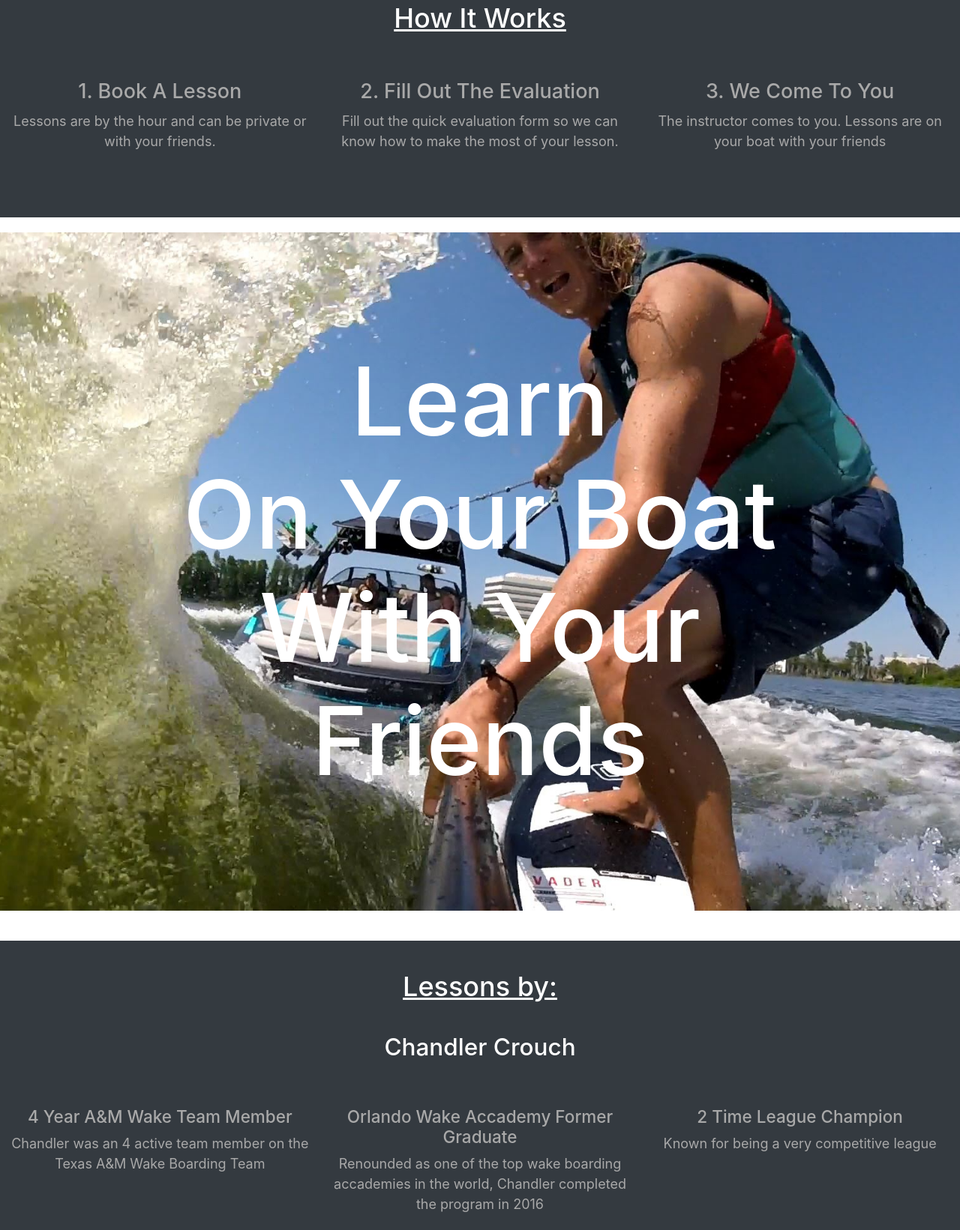
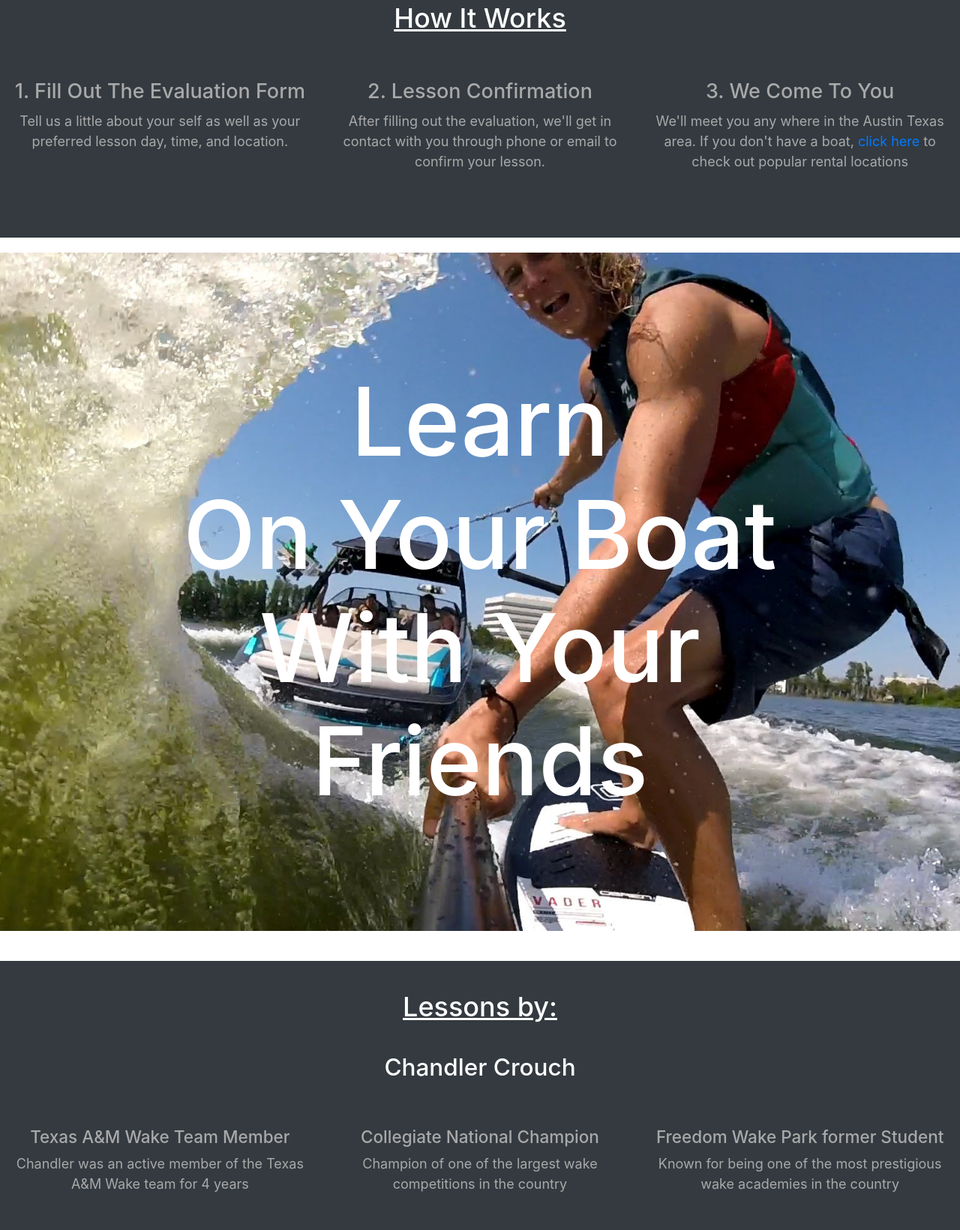
Before and after one commit to jaksik/limitless-wake, a Gatsby site: page / in a window 1280 px wide. Shown: the part 984-2625 px from the top of the page at 75% size. Built offline with nearby package versions, Linux system fonts and the light colour scheme; Gatsby itself is replaced by a stand-in of ours.

Commit message:
production build, updated contact form

```diff
--- a/src/components/divOne.js
+++ b/src/components/divOne.js
@@ -14,16 +14,16 @@ export default class DivOne extends React.Component {
                 </Row>
                 <Row>
                     <Col xs="12" sm="4" className="box">
-                        <h4>1. Book A Lesson</h4>
-                        <p>Lessons are by the hour and can be private or with your friends.</p>
+                        <h4>1. Fill Out The Evaluation Form</h4>
+                        <p>Tell us a little about your self as well as your preferred lesson day, time, and location.</p>
                     </Col>
                     <Col xs="12" sm="4" className="box">
-                        <h4>2. Fill Out The Evaluation</h4>
-                        <p>Fill out the quick evaluation form so we can know how to make the most of your lesson.</p>
+                        <h4>2. Lesson Confirmation</h4>
+                        <p>After filling out the evaluation, we'll get in contact with you through phone or email to confirm your lesson.</p>
                     </Col>
                     <Col xs="12" sm="4" className="box">
                         <h4>3. We Come To You</h4>
-                        <p>The instructor comes to you. Lessons are on your boat with your friends </p>
+                        <p>We'll meet you any where in the Austin Texas area. If you don't have a boat, <a href="/boat-rentals">click here</a> to check out popular rental locations</p>
                     </Col>
                 </Row>
             </Container>
--- a/src/components/divTwo.js
+++ b/src/components/divTwo.js
@@ -15,16 +15,16 @@ export default class DivOne extends React.Component {
                 </Row>
                 <Row>
                     <Col xs="12" sm="4" className="box">
-                        <h5>4 Year A&M Wake Team Member</h5>
-                        <p>Chandler was an 4 active team member on the Texas A&M Wake Boarding Team</p>
+                        <h5>Texas A&M Wake Team Member</h5>
+                        <p>Chandler was an active member of the Texas A&M Wake team for 4 years</p>
                     </Col>
                     <Col xs="12" sm="4" className="box">
-                        <h5>Orlando Wake Accademy Former Graduate</h5>
-                        <p>Renounded as one of the top wake boarding accademies in the world, Chandler completed the program in 2016</p>
+                        <h5>Collegiate National Champion</h5>
+                        <p>Champion of one of the largest wake competitions in the country</p>
                     </Col>
                     <Col xs="12" sm="4" className="box">
-                        <h5>2 Time League Champion</h5>
-                        <p>Known for being a very competitive league</p>
+                        <h5>Freedom Wake Park former Student</h5>
+                        <p>Known for being one of the most prestigious wake academies in the country</p>
                     </Col>
                 </Row>
             </Container>
```
Also changed, not shown: src/components/formTwo.js (+32 -7 lines), src/pages/contact.js (+5 -6 lines).
